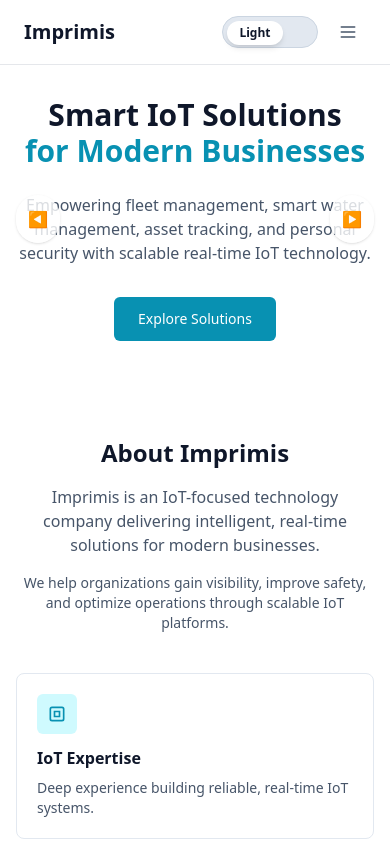
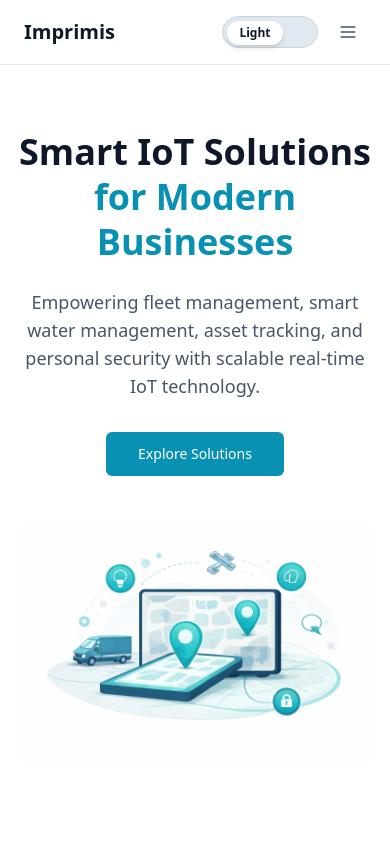
Before and after one commit to bharathsr0912/imprimis-web, a Next.js app: page / in a window 390 px wide. Shown: the top 844 px of the page. Built offline with nearby package versions, Linux system fonts and the light colour scheme.

Commit message:
made website responsive

```diff
--- a/app/page.tsx
+++ b/app/page.tsx
@@ -2,7 +2,7 @@
 "use client";
 
 import { useTheme } from "next-themes";
-import { useEffect, useState, useRef } from "react";
+import { useEffect, useState } from "react";
 import AboutSection from "@/components/sections/AboutSection";
 import ServicesSection from "@/components/sections/ServicesSection";
 import ContactSection from "@/components/sections/ContactSection";
@@ -12,110 +12,37 @@ import Link from "next/link";
 export default function HomePage() {
   const { theme } = useTheme();
   const [mounted, setMounted] = useState(false);
-  const [current, setCurrent] = useState(0);
-  const touchStartX = useRef(0);
 
   useEffect(() => {
     setMounted(true);
   }, []);
 
-  // 5 SLIDES (Main + 4 Services)
-  const slides = [
-    {
-      title: "Smart IoT Solutions",
-      highlight: "for Modern Businesses",
-      description:
-        "Empowering fleet management, smart water management, asset tracking, and personal security with scalable real-time IoT technology.",
-      imageLight: "/hero/iot-hero.png",
-      imageDark: "/hero/iot-hero1.png",
-    },
-    {
-      title: "Fleet",
-      highlight: "Management",
-      description:
-        "Monitor, manage, and optimize vehicle fleets in real time.",
-      imageLight: "/hero/fleet1.png",
-      imageDark: "/hero/fleet2.png",
-    },
-    {
-      title: "Smart Water",
-      highlight: "Management",
-      description:
-        "Automate irrigation, detect leaks, and monitor water usage in real-time.",
-      imageLight: "/hero/track1.png",
-      imageDark: "/hero/track1.png",
-    },
-    {
-      title: "Personal",
-      highlight: "Security",
-      description:
-        "GPS-based personal safety solutions with SOS alerts and emergency integration.",
-      imageLight: "/hero/ps1.png",
-      imageDark: "/hero/ps2.png",
-    },
-    {
-      title: "Asset",
-      highlight: "Tracking",
-      description:
-        "Real-time GPS asset monitoring with geofencing and theft detection.",
-      imageLight: "/hero/a1.png",
-      imageDark: "/hero/a1.png",
-    },
-  ];
-
-  const totalSlides = slides.length;
-
   if (!mounted) return null;
-
-  const nextSlide = () =>
-    setCurrent((prev) => (prev + 1) % totalSlides);
-
-  const prevSlide = () =>
-    setCurrent((prev) => (prev - 1 + totalSlides) % totalSlides);
 
   return (
     <main>
       {/* HERO SECTION */}
-      <section
-        className="relative bg-white dark:bg-slate-900"
-        onTouchStart={(e) => (touchStartX.current = e.touches[0].clientX)}
-        onTouchEnd={(e) => {
-          const diff = touchStartX.current - e.changedTouches[0].clientX;
-          if (diff > 50) nextSlide();
-          if (diff < -50) prevSlide();
-        }}
-      >
-        <div className="relative max-w-7xl mx-auto px-4 sm:px-6 pt-8 pb-8 overflow-hidden">
+      <section className="relative bg-white dark:bg-slate-900">
+        <div className="max-w-7xl mx-auto px-4 sm:px-6 py-16 lg:py-24 grid items-center gap-12 lg:grid-cols-2">
 
-          <div className="overflow-hidden">
-            <div
-              className="flex transition-transform duration-700 ease-in-out"
-              style={{
-                transform: `translateX(-${current * 100}%)`,
-              }}
-            >
-              {slides.map((slide, index) => (
-                <div
-                  key={index}
-                  className="w-full flex-shrink-0 grid items-center gap-10 lg:grid-cols-2"
-                >
           {/* TEXT */}
           <div className="text-center lg:text-left">
-                    <h1 className="text-3xl sm:text-4xl md:text-5xl font-bold text-slate-900 dark:text-white">
-                      {slide.title}
+            <h1 className="text-4xl sm:text-5xl md:text-6xl font-bold text-slate-900 dark:text-white leading-tight">
+              Smart IoT Solutions
               <span className="block text-cyan-600 dark:text-cyan-400">
-                        {slide.highlight}
+                for Modern Businesses
               </span>
             </h1>
 
-                    <p className="mt-6 max-w-xl mx-auto lg:mx-0 text-slate-600 dark:text-slate-300 text-base sm:text-lg">
-                      {slide.description}
+            <p className="mt-6 max-w-xl mx-auto lg:mx-0 text-slate-600 dark:text-slate-300 text-lg">
+              Empowering fleet management, smart water management, asset tracking,
+              and personal security with scalable real-time IoT technology.
             </p>
 
-                    <div className="mt-8 flex flex-wrap justify-center lg:justify-start gap-4">
+            <div className="mt-8 flex justify-center lg:justify-start">
               <Link
                 href="/#services"
-                        className="bg-cyan-600 hover:bg-cyan-700 text-white px-6 py-3 rounded-md text-sm font-medium transition"
+                className="bg-cyan-600 hover:bg-cyan-700 text-white px-8 py-3 rounded-md text-sm font-medium transition"
               >
                 Explore Solutions
               </Link>
@@ -123,40 +50,20 @@ export default function HomePage() {
           </div>
 
           {/* IMAGE */}
-                  <div className="hidden md:flex justify-center lg:justify-end">
+          <div className="flex justify-center lg:justify-end">
             <Image
               src={
                 theme === "dark"
-                          ? slide.imageDark
-                          : slide.imageLight
+                  ? "/hero/iot-hero1.png"
+                  : "/hero/iot-hero.png"
               }
-                      alt={slide.title}
-                      width={560}
-                      height={460}
+              alt="Smart IoT Solutions"
+              width={600}
+              height={500}
               className="rounded-xl object-contain"
-                      draggable={false}
-                      priority={index === current}
+              priority
             />
           </div>
-                </div>
-              ))}
-            </div>
-          </div>
-
-          {/* ARROWS */}
-          <button
-            onClick={prevSlide}
-            className="absolute left-4 top-1/2 -translate-y-1/2 bg-white/80 dark:bg-slate-800/80 p-3 rounded-full shadow"
-          >
-            ◀
-          </button>
-
-          <button
-            onClick={nextSlide}
-            className="absolute right-4 top-1/2 -translate-y-1/2 bg-white/80 dark:bg-slate-800/80 p-3 rounded-full shadow"
-          >
-            ▶
-          </button>
         </div>
       </section>
 
```
Lines whose indentation alone changed are shown as unchanged.
